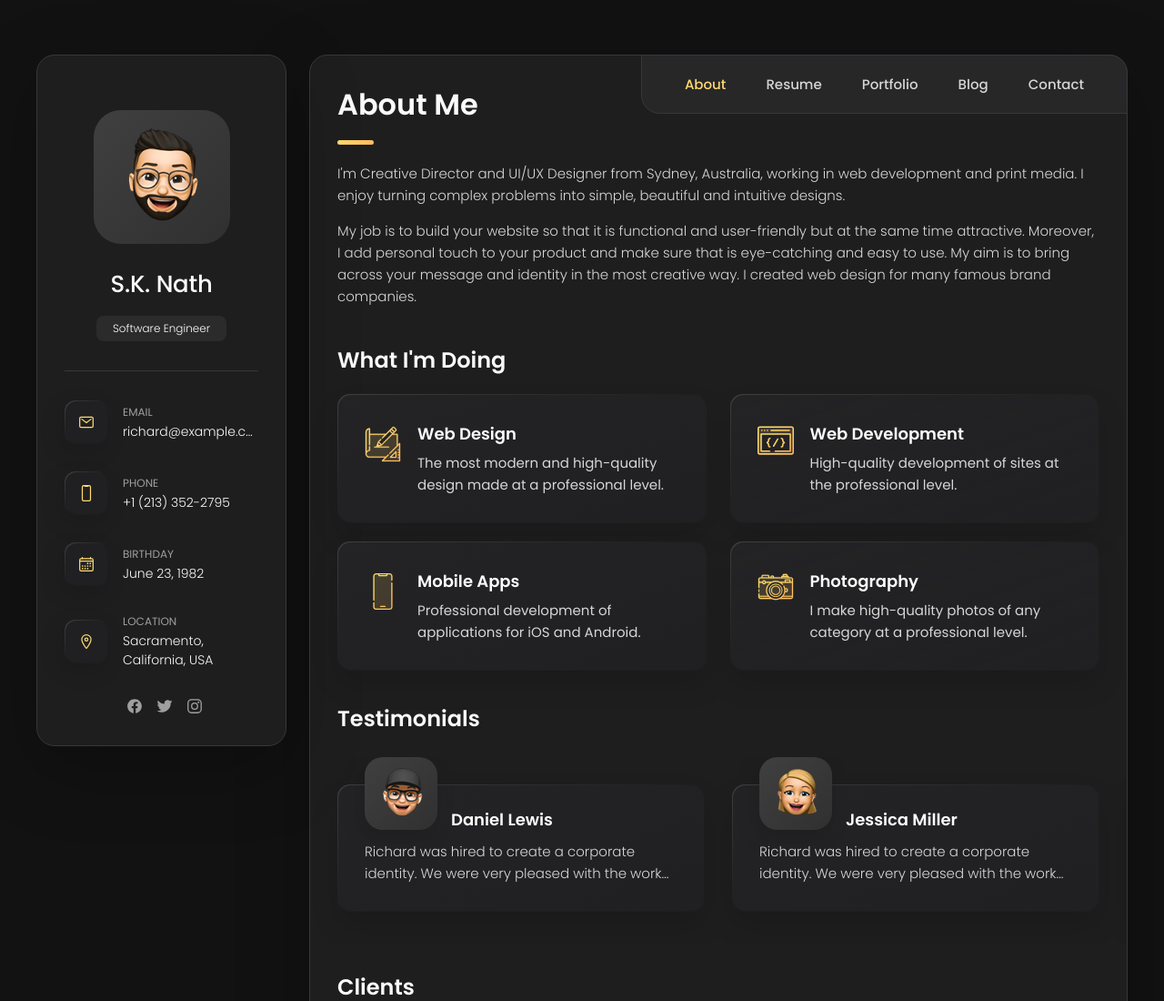
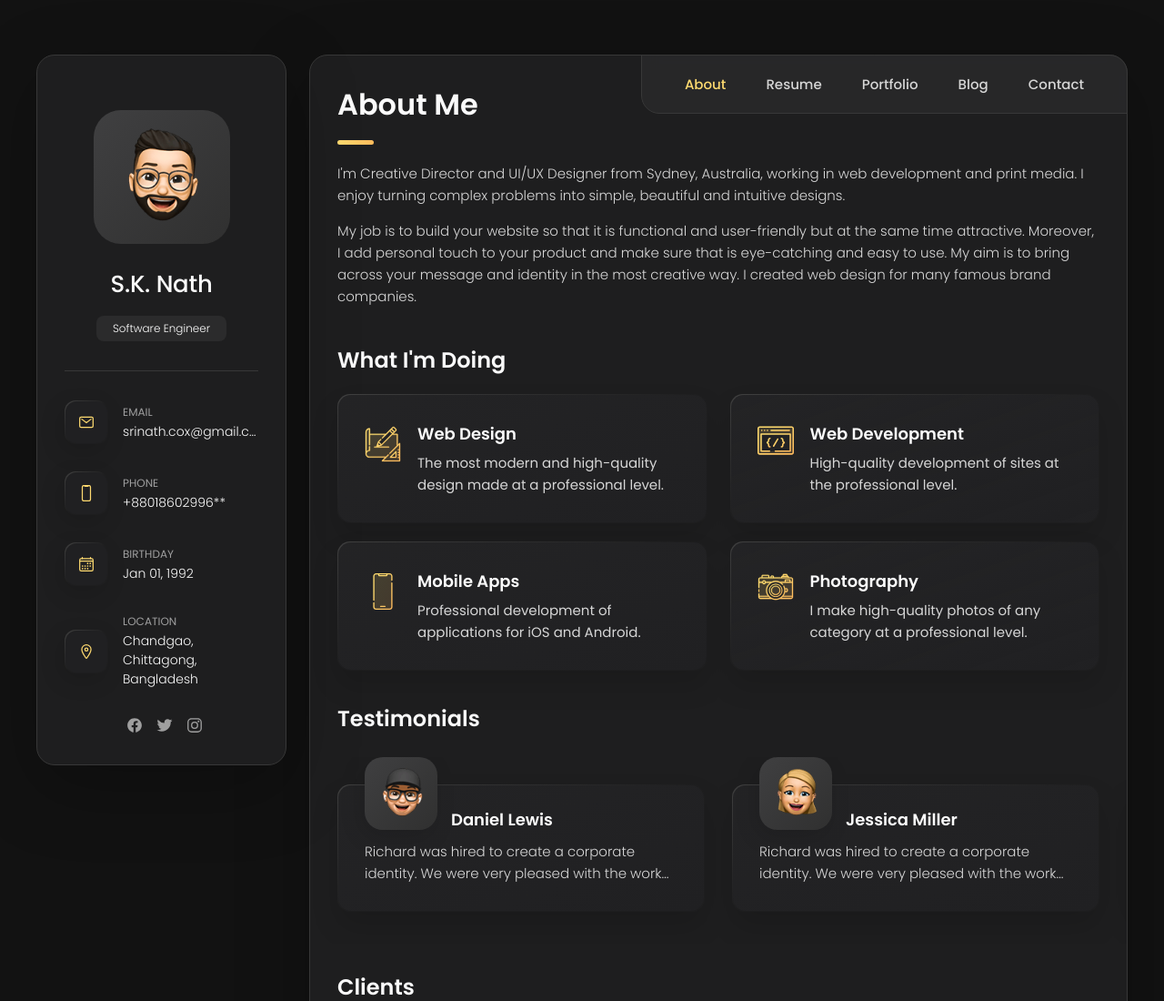
Before and after one commit to hellosrinath/portfolio, a plain HTML site: page index.html in a window 1280 px wide. Shown: the top 1100 px of the page at 91% size. Drawn offline with nearby package versions, Linux system fonts and the light colour scheme.

Commit message:
adding personal info

```diff
--- a/index.html
+++ b/index.html
@@ -74,7 +74,7 @@
             <div class="contact-info">
               <p class="contact-title">Email</p>
 
-              <a href="mailto:richard@example.com" class="contact-link">richard@example.com</a>
+              <a href="mailto:srinath.cox@gmail.com" class="contact-link">srinath.cox@gmail.com</a>
             </div>
 
           </li>
@@ -88,7 +88,7 @@
             <div class="contact-info">
               <p class="contact-title">Phone</p>
 
-              <a href="tel:+12133522795" class="contact-link">+1 (213) 352-2795</a>
+              <a href="Mob:+88018602996**" class="contact-link">+88018602996**</a>
             </div>
 
           </li>
@@ -102,7 +102,7 @@
             <div class="contact-info">
               <p class="contact-title">Birthday</p>
 
-              <time datetime="1982-06-23">June 23, 1982</time>
+              <time datetime="1992-01-01">Jan 01, 1992</time>
             </div>
 
           </li>
@@ -116,7 +116,7 @@
             <div class="contact-info">
               <p class="contact-title">Location</p>
 
-              <address>Sacramento, California, USA</address>
+              <address>Chandgao, Chittagong, Bangladesh</address>
             </div>
 
           </li>
```
